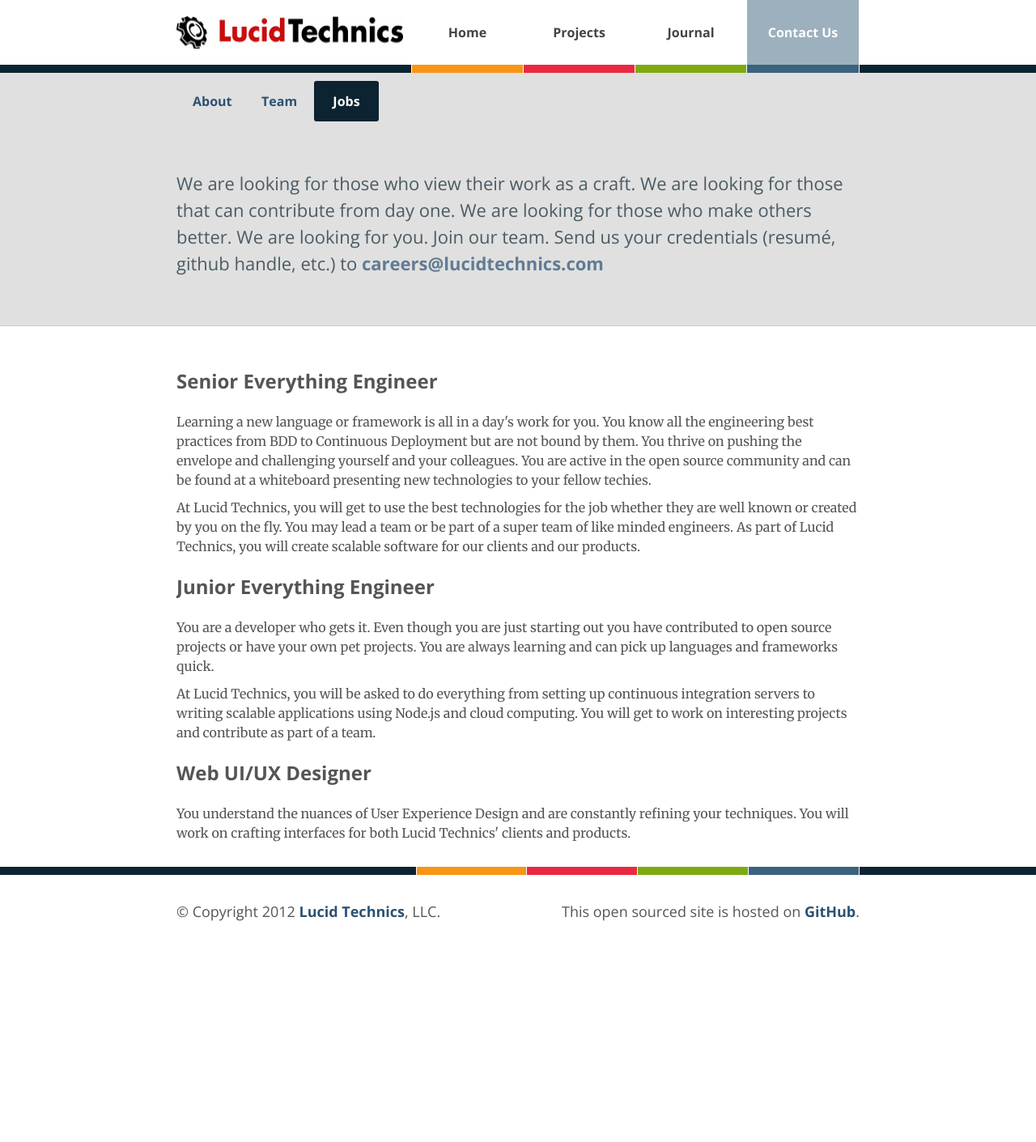
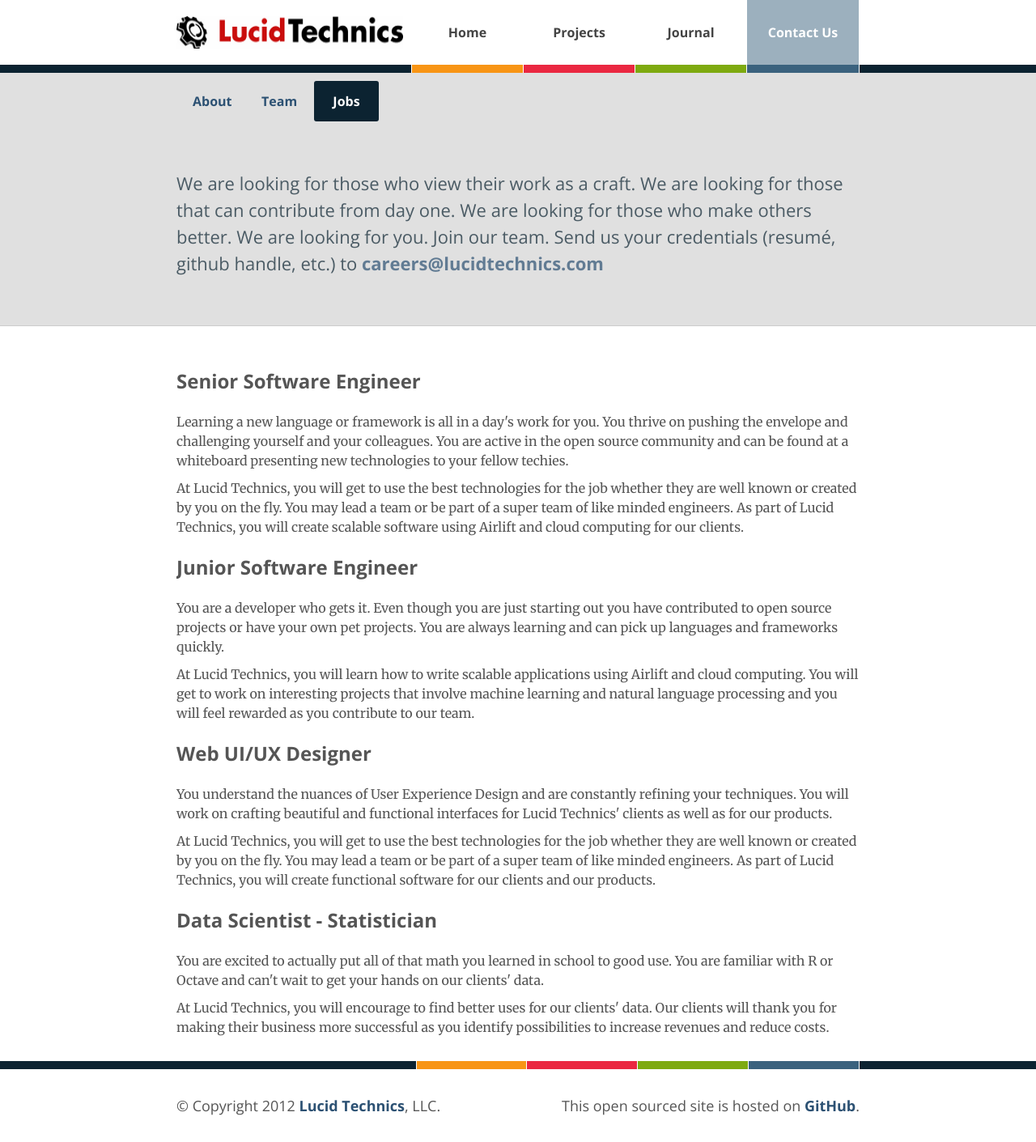
Before and after one commit to LucidTechnics/lucidtechnics.github.com, a Jekyll site: the page built from jobs.html, in a window 1280 px wide. Shown: the whole page at 81% size. Built offline with Jekyll 4.4.1, drawn with Linux system fonts in a browser that asks for light colours; nearby versions of some CDN libraries; before the commit the page ends 1171 px from its top, so only the background shows below that.

Commit message:
Updated jobs.html

```diff
--- a/jobs.html
+++ b/jobs.html
@@ -19,29 +19,41 @@
 
   <div class="jobs">
     <div class="job">
-      <h1>Senior Everything Engineer</h1>
+      <h1>Senior Software Engineer</h1>
       <p>
-        Learning a new language or framework is all in a day's work for you.  You know all the engineering best practices from BDD to Continuous Deployment but are not bound by them.  You thrive on pushing the envelope and challenging yourself and your colleagues.  You are active in the open source community and can be found at a whiteboard presenting new technologies to your fellow techies.
+        Learning a new language or framework is all in a day's work for you.  You thrive on pushing the envelope and challenging yourself and your colleagues.  You are active in the open source community and can be found at a whiteboard presenting new technologies to your fellow techies.
       </p>
     <p>
-      At Lucid Technics, you will get to use the best technologies for the job whether they are well known or created by you on the fly.  You may lead a team or be part of a super team of like minded engineers. As part of Lucid Technics, you will create scalable software for our clients and our products.
+      At Lucid Technics, you will get to use the best technologies for the job whether they are well known or created by you on the fly.  You may lead a team or be part of a super team of like minded engineers. As part of Lucid Technics, you will create scalable software using Airlift and cloud computing for our clients.
     </p>
     </div>
     <div class="job">
-      <h1>Junior Everything Engineer</h1>
+      <h1>Junior Software Engineer</h1>
       <p>
-        You are a developer who gets it.  Even though you are just starting out you have contributed to open source projects or have your own pet projects.  You are always learning and can pick up languages and frameworks quick.
+        You are a developer who gets it.  Even though you are just starting out you have contributed to open source projects or have your own pet projects.  You are always learning and can pick up languages and frameworks quickly.
       </p>
-      <p>At Lucid Technics, you will be asked to do everything from setting up continuous integration servers to writing scalable applications using Node.js and cloud computing. You will get to work on interesting projects and contribute as part of a team.
+      <p>At Lucid Technics, you will learn how to write scalable applications using Airlift and cloud computing. You will get to work on interesting projects that involve machine learning and natural language processing and you will feel rewarded as you contribute to our team.
       </p>
     </div>
 
     <div class="job">
       <h1>Web UI/UX Designer</h1>
       <p>
-        You understand the nuances of User Experience Design and are constantly refining your techniques.  You will work on crafting interfaces for both Lucid Technics' clients and products.
+        You understand the nuances of User Experience Design and are constantly refining your techniques.  You will work on crafting beautiful and functional interfaces for Lucid Technics' clients as well as for our products.
       </p>
+      <p>
+      At Lucid Technics, you will get to use the best technologies for the job whether they are well known or created by you on the fly.  You may lead a team or be part of a super team of like minded engineers. As part of Lucid Technics, you will create functional software for our clients and our products.
+    </p>
     </div>
 
+    <div class="job">
+      <h1>Data Scientist - Statistician</h1>
+      <p>
+        You are excited to actually put all of that math you learned in school to good use. You are familiar with R or Octave and can't wait to get your hands on our clients' data.
+      </p>
+      <p>
+      At Lucid Technics, you will encourage to find better uses for our clients' data.  Our clients will thank you for making their business more successful as you identify possibilities to increase revenues and reduce costs.
+    </p>
+    </div>
   </div>
 </div>
```
